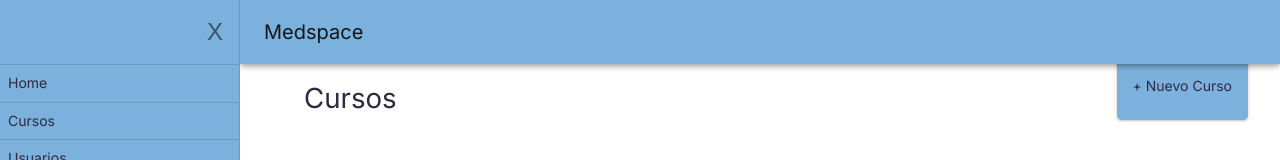
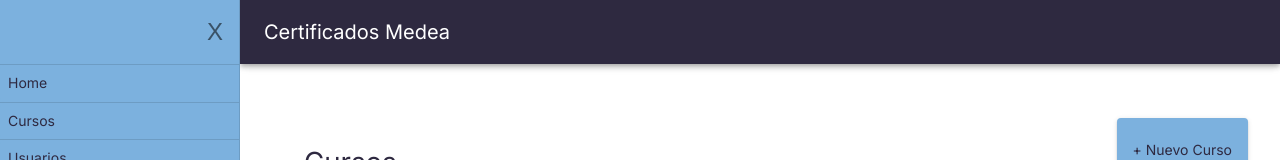
Before and after one commit to Medea-Havas/certificates, a Next.js app: page /cursos in a window 1280 px wide. Shown: the top 160 px of the page. Built offline with nearby package versions, Linux system fonts and the light colour scheme.

Commit message:
Aside now is MainContent, aside pushes content

```diff
--- a/components/Layout/index.jsx
+++ b/components/Layout/index.jsx
@@ -1,5 +1,5 @@
 import React, { Component } from 'react';
-import Aside from '../Aside/index';
+import MainContent from '../MainContent/index';
 import { ThemeProvider, createTheme } from '@mui/material/styles';
 import styles from './Layout.module.css';
 import { theme } from '../../utils/theme';
@@ -13,7 +13,7 @@ export default class Layout extends Component {
       <ThemeProvider theme={themeCreated}>
         <div className='layout'>
           <div className={styles.body}>
-            <Aside children={children} />
+            <MainContent children={children} />
           </div>
         </div>
       </ThemeProvider>
--- a/components/Aside/index.jsx
+++ b/components/MainContent/index.jsx
@@ -1,6 +1,4 @@
-import styles from './Aside.module.css';
-import Link from 'next/link';
-
+import styles from './MainContent.module.css';
 import * as React from 'react';
 import { styled } from '@mui/material/styles';
 import Button from '@mui/material/Button';
@@ -43,7 +41,7 @@ const DrawerHeader = styled('div')(({ theme }) => ({
   justifyContent: 'flex-end'
 }));
 
-export default function Aside({ children }) {
+export default function MainContent({ children, theme }) {
   const [open, setOpen] = React.useState(true);
 
   const handleDrawerOpen = () => {
@@ -58,7 +56,11 @@ export default function Aside({ children }) {
     <>
       <Box sx={{ display: 'flex' }}>
         <CssBaseline />
-        <AppBar position='fixed' open={open}>
+        <AppBar
+          position='fixed'
+          open={open}
+          sx={{ backgroundColor: '#2e2940' }}
+        >
           <Toolbar>
             <IconButton
               color='inherit'
@@ -70,7 +72,7 @@ export default function Aside({ children }) {
               <MenuIcon />
             </IconButton>
             <Typography variant='h6' noWrap component='div'>
-              Medspace
+              Certificados Medea
             </Typography>
           </Toolbar>
         </AppBar>
@@ -87,6 +89,7 @@ export default function Aside({ children }) {
           variant='persistent'
           anchor='left'
           open={open}
+          className={open ? 'open' : ''}
         >
           <DrawerHeader>
             <IconButton onClick={handleDrawerClose}>
@@ -107,10 +110,7 @@ export default function Aside({ children }) {
           </Button>
           <Divider />
         </Drawer>
-        <Box
-          component='main'
-          sx={{ flexGrow: 1, bgcolor: 'background.default', p: 3 }}
-        >
+        <Box sx={{ flexGrow: 1, bgcolor: 'background.default', p: 3 }}>
           {children}
         </Box>
         <Footer />
--- a/styles/globals.css
+++ b/styles/globals.css
@@ -128,22 +128,7 @@ table {
   border-collapse: collapse;
   border-spacing: 0;
 }
-html,
-body {
-  font-family: 'Inter';
-  max-width: 100vw;
-  overflow-x: hidden;
-}
-html {
-  font-size: 100%;
-}
-body {
-  font-size: var(--reg);
-}
-a {
-  color: inherit;
-  text-decoration: none;
-}
+
 :root {
   /* Colors */
   --steelbluelowlight: #2e2940;
@@ -179,10 +164,20 @@ a {
   padding: 0;
   margin: 0;
 }
-@media (prefers-color-scheme: dark) {
-  html {
-    color-scheme: dark;
-  }
+html,
+body {
+  font-family: 'Inter';
+  max-width: 100vw;
+  overflow-x: hidden;
+}
+html {
+  font-size: 100%;
+}
+body {
+  font-size: var(--reg);
+}
+main {
+  margin-top: 4rem;
 }
 h1 {
   font-size: var(--xl);
@@ -194,3 +189,12 @@ h2 {
   padding: 1rem 0;
   margin-bottom: 20px;
 }
+a {
+  color: inherit;
+  text-decoration: none;
+}
+@media (prefers-color-scheme: dark) {
+  html {
+    color-scheme: dark;
+  }
+}
--- a/styles/mui-override.css
+++ b/styles/mui-override.css
@@ -1,3 +1,11 @@
+.MuiDrawer-docked {
+  transition: all 195ms cubic-bezier(0.4, 0, 0.6, 1) 0ms;
+  width: 0;
+}
+.MuiDrawer-docked.open {
+  transition: all 225ms cubic-bezier(0, 0, 0.2, 1) 0ms;
+  width: 240px;
+}
 .MuiPaper-root .MuiButton-root {
   justify-content: start;
   width: 100%;
--- a/utils/theme.js
+++ b/utils/theme.js
@@ -2,15 +2,10 @@
 export const theme = {
   palette: {
     type: 'light',
-    /*primary: {
-      main: '#3e65ac',
-      light: '#7cb1de',
-      dark: '#463777'
-    },*/
     primary: {
-      main: '#7CB1DE',
-      light: '#7cb1de',
-      dark: '#463777'
+      main: '#597891',
+      light: '#7dbed3',
+      dark: '#2e2940'
     },
     secondary: {
       main: '#ea5c99',
```
Also changed, not shown: components/MainContent/MainContent.module.css (renamed from components/Aside/Aside.module.css).
